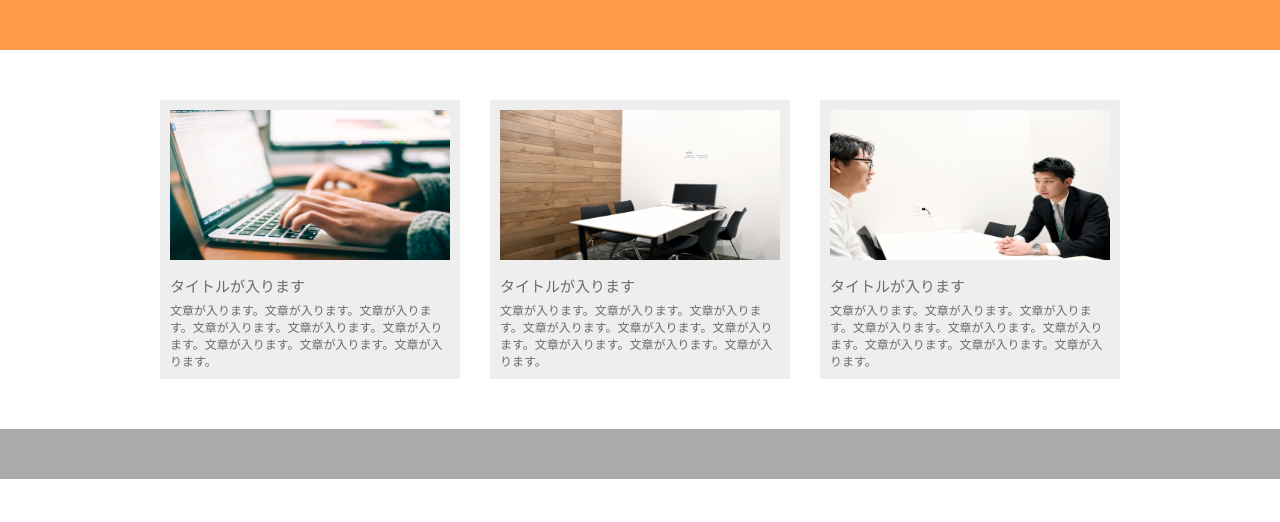
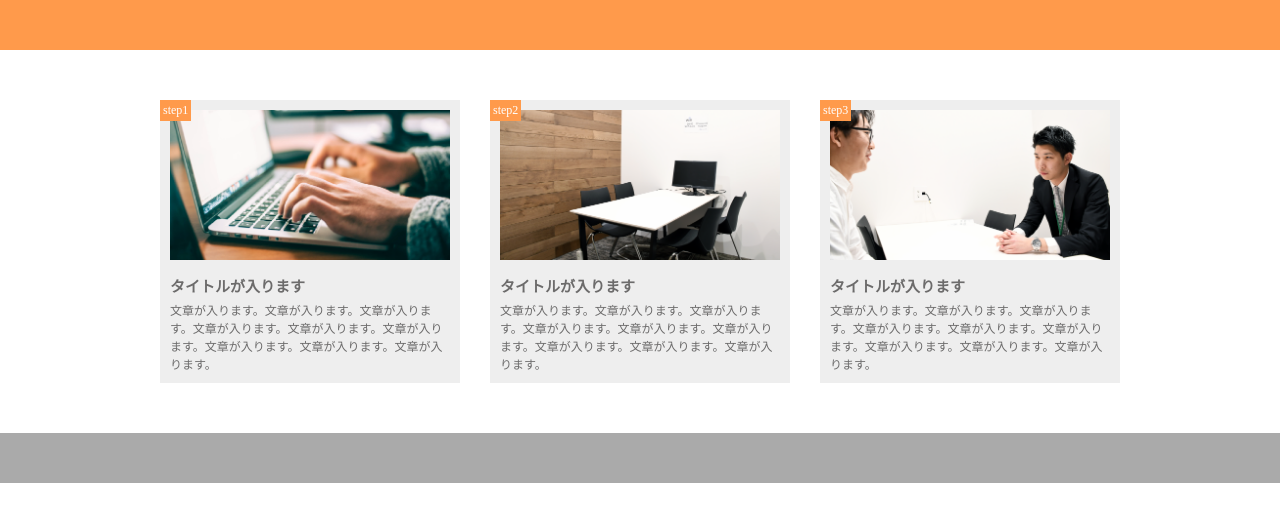
Before and after one commit to riri3/HTML-CSS-Chapter10-exercise, a plain HTML site: page index.html in a window 1280 px wide. Drawn offline with Linux system fonts and the light colour scheme.

Commit message:
[finish]1-9

```diff
--- a/index.html
+++ b/index.html
@@ -12,35 +12,27 @@
   </header>
 
   <main>
-    <div class="main-block block1">
+    <div class="main-block">
       <div class="visual visual1"></div>
-
-      <section class="text1">
-        <h3>タイトルが入ります</h3>
-          <p>文章が入ります。文章が入ります。文章が入ります。文章が入ります。文章が入ります。文章が入ります。文章が入ります。文章が入ります。文章が入ります。</p>
-      </section>
+        <span class="step-num">step1</span>
+        <h3 class="title">タイトルが入ります</h3>
+        <p class="text">文章が入ります。文章が入ります。文章が入ります。文章が入ります。文章が入ります。文章が入ります。文章が入ります。文章が入ります。文章が入ります。</p>
     </div>
 
-    <div class="main-block block2">
+    <div class="main-block">
       <div class="visual visual2"></div>
-
-      <section class="text1">
-        <h3>タイトルが入ります</h3>
-          <p>文章が入ります。文章が入ります。文章が入ります。文章が入ります。文章が入ります。文章が入ります。文章が入ります。文章が入ります。文章が入ります。</p>
-      </section>
+      <span class="step-num">step2</span>
+        <h3 class="title">タイトルが入ります</h3>
+        <p class="text">文章が入ります。文章が入ります。文章が入ります。文章が入ります。文章が入ります。文章が入ります。文章が入ります。文章が入ります。文章が入ります。</p>
     </div>
 
-    <div class="main-block block3">
+    <div class="main-block">
       <div class="visual visual3"></div>
-
-      <section class="text1">
-        <h3>タイトルが入ります</h3>
-          <p>文章が入ります。文章が入ります。文章が入ります。文章が入ります。文章が入ります。文章が入ります。文章が入ります。文章が入ります。文章が入ります。</p>
-      </section>
+      <span class="step-num">step3</span>
+        <h3 class="title">タイトルが入ります</h3>
+        <p class="text">文章が入ります。文章が入ります。文章が入ります。文章が入ります。文章が入ります。文章が入ります。文章が入ります。文章が入ります。文章が入ります。</p>
     </div>
-
   </main>
-
   <footer>
   </footer>
 </body>
--- a/style.css
+++ b/style.css
@@ -6,33 +6,32 @@
 }
 
 header {
-  width: 100%;
   height: 50px;
   background-color: #FF9A4B;
 }
 
 main {
   width: 960px;
-  height: auto;
   margin:50px auto;
   display: flex;
-  justify-content: center;
 }
 
 .main-block {
   width: 300px;
-  height: auto;
   margin-right: 30px;
   padding: 10px;
+  position: relative;
   background-color: #EEEEEE;
+}
+
+.main-block:last-child {
+  margin-right: 0;
 }
 
 .visual {
   height: 150px;
-  background-size: 280px 150px;
-  background-repeat: no-repeat; /* 画像をくりかえさない*/
-  background-position: center;
-  padding: 10px 10px 0 10px;
+  background-size: cover;
+  background-position: bottom;
 }
 
 .visual1 {
@@ -47,25 +46,27 @@ main {
   background-image: url(img/flow03.png);
 }
 
-.block3 {
-  margin-right: 0;
+.step-num {
+  font-size: 12px;
+  padding: 3px;
+  position: absolute;
+  top: 0;
+  left: 0;
+  color: #FFF;
+  background-color: #FF9A4B;
 }
 
-h3 {
+.title {
   margin-top: 15px;
   margin-bottom: 5px;
-  font-family: Arial, Helvetica, sans-serif;
-  font-weight: normal;
   font-size: 15px;
 }
 
-p {
-  font-family: Arial, Helvetica, sans-serif;
+.text {
   font-size: 12px;
 }
 
 footer {
-  width: 100%;
   height: 50px;
   background-color: #AAAAAA;
 }
```
Also changed, not shown: 1 other file.
